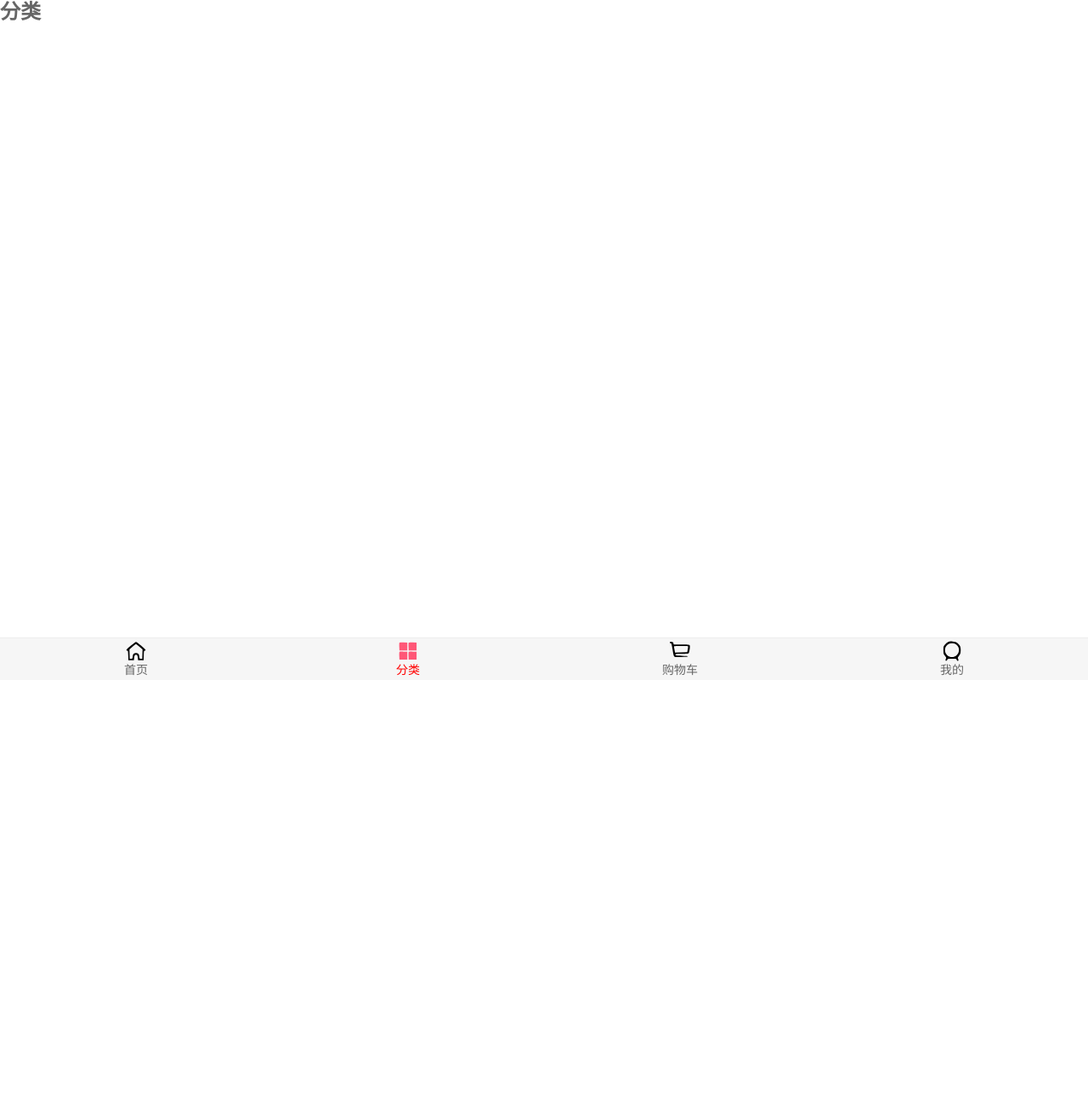
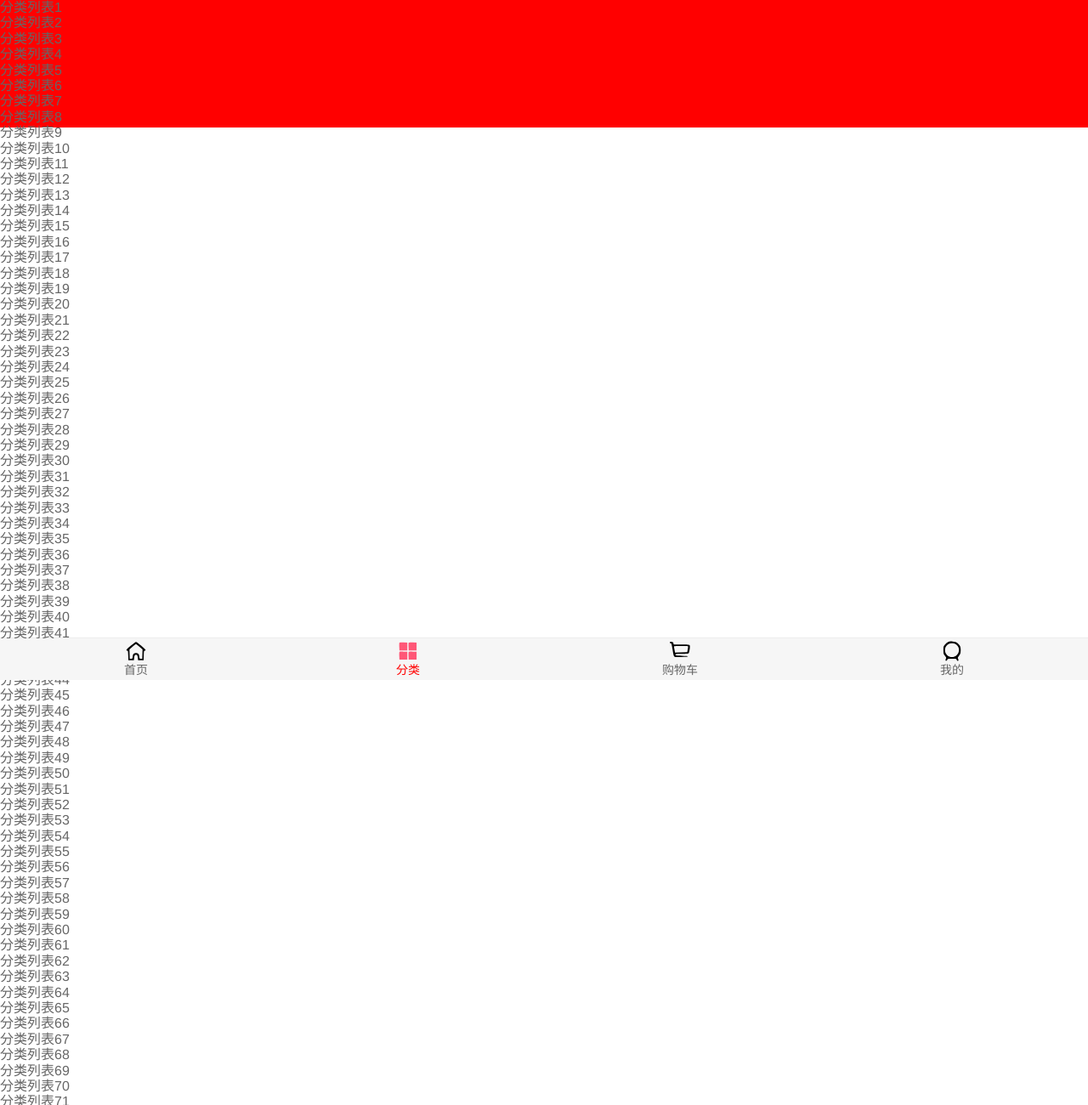
Before and after one commit to Alone7707/supermall1, a Vue app: page /category in a window 1280 px wide. Shown: the top 1300 px of the page at 85% size. Before the commit the page ends 800 px from the top, so only its background shows below. Built offline with nearby package versions, Linux system fonts and the light colour scheme.

Commit message:
'better-scoll使用'

```diff
--- a/package.json
+++ b/package.json
@@ -8,6 +8,7 @@
   },
   "dependencies": {
     "axios": "^0.19.2",
+    "better-scroll": "^1.15.2",
     "core-js": "^3.6.4",
     "vue": "^2.6.11",
     "vue-router": "^3.2.0"
--- a/src/App.vue
+++ b/src/App.vue
@@ -1,6 +1,6 @@
 <template>
   <div id="app">
-    <router-view></router-view>
+    <router-view class="bottom"></router-view>
     <main-tab-bar/>
   </div>
 </template>
@@ -18,4 +18,7 @@
 
 <style>
   @import "assets/css/base.css";
+  .bottom {
+    padding-bottom: 49px;
+  }
 </style>
--- a/src/components/common/tabbar/TabBar.vue
+++ b/src/components/common/tabbar/TabBar.vue
@@ -19,6 +19,7 @@
     right: 0;
     bottom: 0;
     box-shadow: 0 -1px 1px rgba(100,100,100,0.1);
+    z-index: 9;
   }
 
 
--- a/src/views/category/Category.vue
+++ b/src/views/category/Category.vue
@@ -1,13 +1,134 @@
 <template>
-  <h2>分类</h2>
+  <div class="wrapper">
+    <ul class="content">
+      <li>分类列表1</li>
+      <li>分类列表2</li>
+      <li>分类列表3</li>
+      <li>分类列表4</li>
+      <li>分类列表5</li>
+      <li>分类列表6</li>
+      <li>分类列表7</li>
+      <li>分类列表8</li>
+      <li>分类列表9</li>
+      <li>分类列表10</li>
+      <li>分类列表11</li>
+      <li>分类列表12</li>
+      <li>分类列表13</li>
+      <li>分类列表14</li>
+      <li>分类列表15</li>
+      <li>分类列表16</li>
+      <li>分类列表17</li>
+      <li>分类列表18</li>
+      <li>分类列表19</li>
+      <li>分类列表20</li>
+      <li>分类列表21</li>
+      <li>分类列表22</li>
+      <li>分类列表23</li>
+      <li>分类列表24</li>
+      <li>分类列表25</li>
+      <li>分类列表26</li>
+      <li>分类列表27</li>
+      <li>分类列表28</li>
+      <li>分类列表29</li>
+      <li>分类列表30</li>
+      <li>分类列表31</li>
+      <li>分类列表32</li>
+      <li>分类列表33</li>
+      <li>分类列表34</li>
+      <li>分类列表35</li>
+      <li>分类列表36</li>
+      <li>分类列表37</li>
+      <li>分类列表38</li>
+      <li>分类列表39</li>
+      <li>分类列表40</li>
+      <li>分类列表41</li>
+      <li>分类列表42</li>
+      <li>分类列表43</li>
+      <li>分类列表44</li>
+      <li>分类列表45</li>
+      <li>分类列表46</li>
+      <li>分类列表47</li>
+      <li>分类列表48</li>
+      <li>分类列表49</li>
+      <li>分类列表50</li>
+      <li>分类列表51</li>
+      <li>分类列表52</li>
+      <li>分类列表53</li>
+      <li>分类列表54</li>
+      <li>分类列表55</li>
+      <li>分类列表56</li>
+      <li>分类列表57</li>
+      <li>分类列表58</li>
+      <li>分类列表59</li>
+      <li>分类列表60</li>
+      <li>分类列表61</li>
+      <li>分类列表62</li>
+      <li>分类列表63</li>
+      <li>分类列表64</li>
+      <li>分类列表65</li>
+      <li>分类列表66</li>
+      <li>分类列表67</li>
+      <li>分类列表68</li>
+      <li>分类列表69</li>
+      <li>分类列表70</li>
+      <li>分类列表71</li>
+      <li>分类列表72</li>
+      <li>分类列表73</li>
+      <li>分类列表74</li>
+      <li>分类列表75</li>
+      <li>分类列表76</li>
+      <li>分类列表77</li>
+      <li>分类列表78</li>
+      <li>分类列表79</li>
+      <li>分类列表80</li>
+      <li>分类列表81</li>
+      <li>分类列表82</li>
+      <li>分类列表83</li>
+      <li>分类列表84</li>
+      <li>分类列表85</li>
+      <li>分类列表86</li>
+      <li>分类列表87</li>
+      <li>分类列表88</li>
+      <li>分类列表89</li>
+      <li>分类列表90</li>
+      <li>分类列表91</li>
+      <li>分类列表92</li>
+      <li>分类列表93</li>
+      <li>分类列表94</li>
+      <li>分类列表95</li>
+      <li>分类列表96</li>
+      <li>分类列表97</li>
+      <li>分类列表98</li>
+      <li>分类列表99</li>
+      <li>分类列表100</li>
+    </ul>
+  </div>
 </template>
 
 <script>
+  import BScroll from 'better-scroll'
+
   export default {
-    name: "Category"
+    name: "Category",
+    data() {
+      return {
+        scroll: null
+      }
+    },
+    created() {
+
+    },
+    mounted() {
+      this.scroll = new BScroll('.wrapper')
+    }
   }
 </script>
 
 <style scoped>
-
+  .wrapper {
+    height: 150px;
+    background-color: red;
+    /*overflow: hidden;*/
+    /*overflow-y: scroll;*/
+  }
 </style>
```
Also changed, not shown: 1 other file (tests, documents, lock files or other folders).
